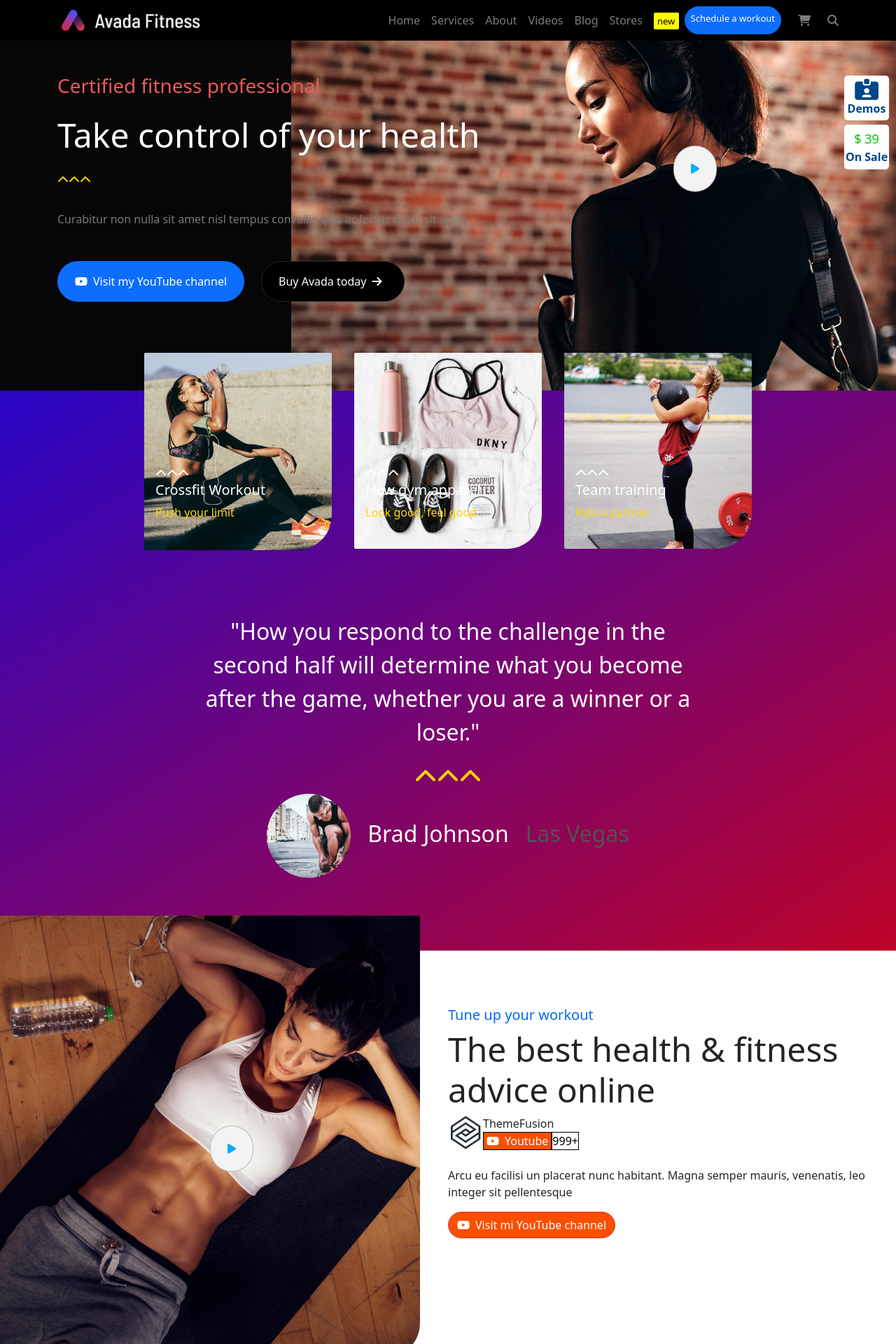
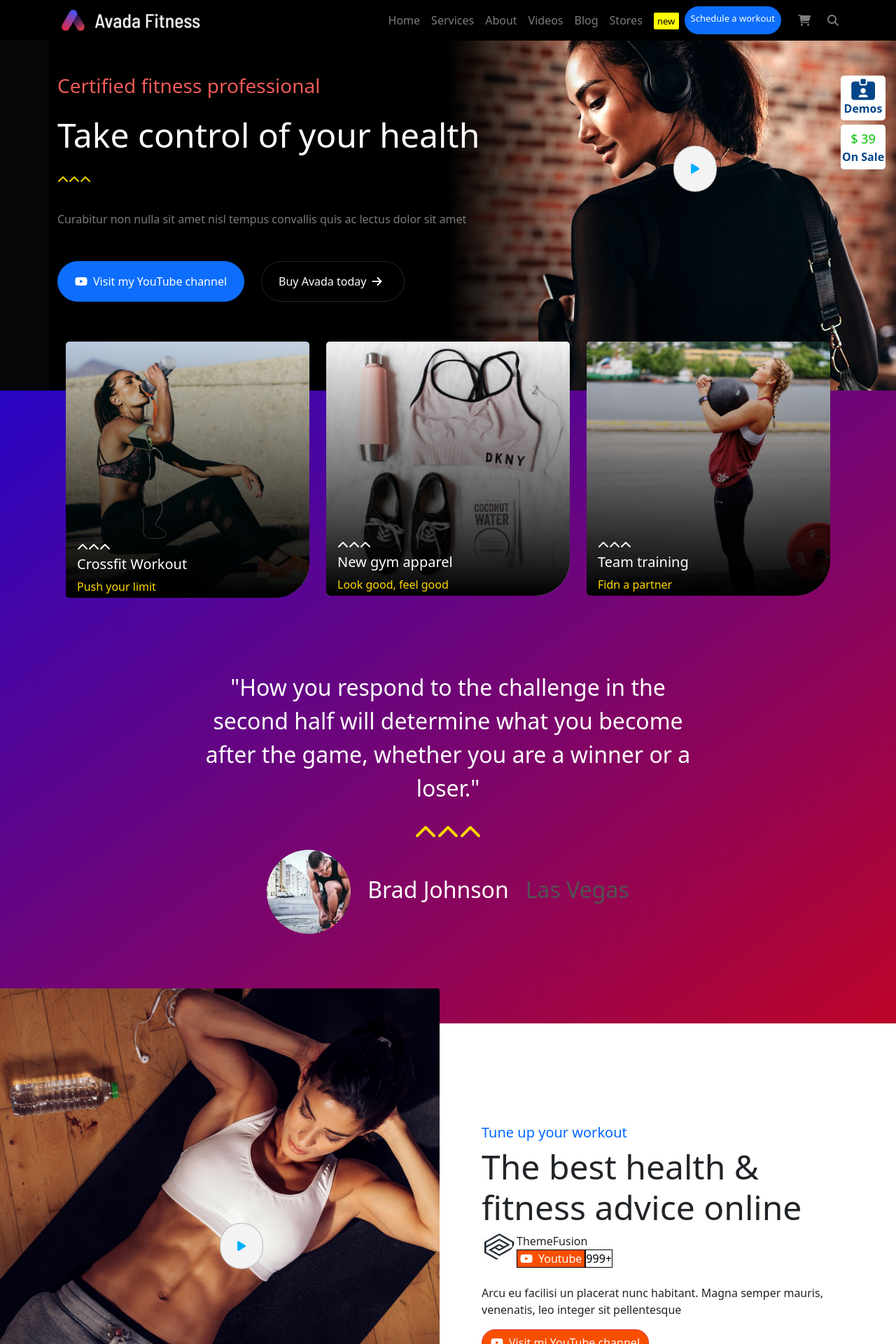
Before and after one commit to LucaBonifazio/proj-html-vuejs, a Vue app: page / in a window 1280 px wide. Shown: the top 1920 px of the page at 70% size. Built offline with nearby package versions, Linux system fonts and the light colour scheme.

Commit message:
Fix header and footer with props

```diff
--- a/src/App.vue
+++ b/src/App.vue
@@ -1,8 +1,10 @@
 <template>
-  <div>
-    <HeaderPage />
+  <div id="start_app">
+    <HeaderPage
+      :links="arrLinks"
+    />
     <MainPage />
-    <FooterPage />
+    <FooterPage :posts="arrPosts" />
   </div>
 </template>
 
@@ -17,6 +19,12 @@ export default {
     HeaderPage,
     MainPage,
     FooterPage,
+  },
+  data() {
+    return {
+      arrLinks: ['Home', 'Services', 'About', 'Videos', 'Blog', 'Stores'],
+      arrPosts: ['The best protein shake', 'Ultimate cardio workout', 'New juices avaible now', ' Tips to find training partners', '20 best healthy recipes'],
+    };
   },
 };
 </script>
--- a/src/components/FooterPage.vue
+++ b/src/components/FooterPage.vue
@@ -21,22 +21,11 @@
         <div class="col text-center">
           <h5>RECENT POSTS</h5>
           <ul>
-            <li><a href="#!"><i class="fa-solid fa-chevron-right" /> The best protein shake</a></li>
-            <li>
-              <a href="#!">
-                <i class="fa-solid fa-chevron-right">Ultimate cardio workout</i>
-              </a>
-            </li>
-            <li><a href="#!"><i class="fa-solid fa-chevron-right" /> New juices avaible now</a></li>
-            <li>
-              <a href="#!"><i class="fa-solid fa-chevron-right" />
-                Tips to find training partners
-              </a>
-            </li>
-            <li>
-              <a href="#!">
-                <i class="fa-solid fa-chevron-right" /> 20 best healthy recipes
-              </a>
+            <li
+              v-for="post in posts"
+              :key="post.i"
+            >
+              <a href="#!"><i class="fa-solid fa-chevron-right" />{{ post }}</a>
             </li>
           </ul>
         </div>
@@ -59,24 +48,26 @@
       style="color:lightgrey"
     >
       <!-- eslint-disable-next-line -->
-      <div><i class="fa-regular fa-copyright"></i> Copyright 2012 -2020|Avada theme by <strong style="color: white">ThemFusion</strong>|All rights reserved|Powere by <strong style="color: white">WordPress</strong></div>
+      <div class="p-4"><i class="fa-regular fa-copyright"></i> Copyright 2012 -2020|Avada theme by <strong style="color: white">ThemFusion</strong>|All rights reserved|Powere by <strong style="color: white">WordPress</strong></div>
     </div>
-    <!-- <a href="#start_app">
+    <!-- eslint-disable-next-line -->
+    <a href="#start_app">
       <i class="fa-solid fa-chevron-up icon_multiverse" />
-    </a> -->
+    </a>
   </footer>
 </template>
 
 <script>
 export default {
   name: 'FooterPage',
-
+  props: {
+    posts: Array,
+  },
 };
 </script>
 
 <style scoped lang="scss">
   .bg__black{
-    height: 400px;
     color: rgb(255, 255, 255);
     background-color: rgb(0, 0, 0);
   }
@@ -111,6 +102,7 @@ export default {
     right: 50px;
     padding: .6em 1em;
     border-radius: 2px;
+    color: rgb(255, 255, 255);
     background-color: rgb(56, 56, 56);
     &:hover {
       background-color: rgb(109, 109, 109);
--- a/src/components/HeaderPage.vue
+++ b/src/components/HeaderPage.vue
@@ -26,7 +26,7 @@
         >
           <ul class="navbar-nav ms-auto mb-2 mb-lg-0">
             <li
-              v-for="i in arrLink"
+              v-for="i in links"
               :key="i"
               class="nav-item"
             >
@@ -59,10 +59,8 @@
 <script>
 export default {
   name: 'HeaderPage',
-  data() {
-    return {
-      arrLink: ['Home', 'Services', 'About', 'Videos', 'Blog', 'Stores'],
-    };
+  props: {
+    links: Array,
   },
 };
 </script>
--- a/src/components/SectionPage1.vue
+++ b/src/components/SectionPage1.vue
@@ -3,8 +3,7 @@
     id="start_app"
     class="intro_sect"
   >
-    <div class="gradient_box">
-      <div class="container py-5">
+    <div class="container py-5 gradient_box">
       <h3>
         Certified fitness professional
       </h3>
@@ -31,7 +30,6 @@
       </div>
       <div>
         <strong>On Sale</strong>
-        </div>
       </div>
     </div>
   </section>
@@ -83,6 +81,14 @@ export default {
     right: 20%;
   }
 
+  .gradient_box{
+  height: 100%;
+  // eslint-disable-next-line
+  background-image: linear-gradient(to right, rgb(0, 0, 0),
+  rgb(0, 0, 0),rgb(0, 0, 0),rgb(0, 0, 0),rgba(255, 255, 255, 0),
+  rgba(255, 255, 255, 0),rgba(255, 255, 255, 0));
+}
+
   .sq_folder,
   .sq_sale{
     display: flex;
@@ -107,12 +113,12 @@ export default {
   .sq_folder {
     position: absolute;
     top: 50px;
-    right: 10px;
+    right: 15px;
   }
   .sq_sale {
     position: absolute;
     top: 120px;
-    right: 10px;
+    right: 15px;
     white-space: nowrap;
     .price_sale{
       color: rgb(0, 194, 0);
--- a/src/components/SectionPage2.vue
+++ b/src/components/SectionPage2.vue
@@ -9,7 +9,8 @@
               class="card-img"
               alt="photo"
             >
-            <div class="card-img-overlay">
+            <div class="card-img-overlay gradient_box">
+              <div class="container_img_text">
                 <i class="fa-solid fa-chevron-up" />
                 <i class="fa-solid fa-chevron-up" />
                 <i class="fa-solid fa-chevron-up" />
@@ -22,6 +23,7 @@
               </div>
             </div>
           </div>
+        </div>
         <div class="col">
           <div class="card text-bg-dark">
             <img
@@ -29,7 +31,8 @@
               class="card-img"
               alt="photo"
             >
-            <div class="card-img-overlay">
+            <div class="card-img-overlay gradient_box">
+              <div class="container_img_text">
                 <i class="fa-solid fa-chevron-up" />
                 <i class="fa-solid fa-chevron-up" />
                 <i class="fa-solid fa-chevron-up" />
@@ -42,6 +45,7 @@
               </div>
             </div>
           </div>
+        </div>
         <div class="col">
           <div class="card text-bg-dark">
             <img
@@ -49,7 +53,8 @@
               class="card-img"
               alt="photo"
             >
-            <div class="card-img-overlay">
+            <div class="card-img-overlay gradient_box">
+              <div class="container_img_text">
                 <i class="fa-solid fa-chevron-up" />
                 <i class="fa-solid fa-chevron-up" />
                 <i class="fa-solid fa-chevron-up" />
@@ -58,6 +63,7 @@
                 </h5>
                 <div class="card-text">
                   Fidn a partner
+                </div>
               </div>
             </div>
           </div>
@@ -94,28 +100,23 @@ export default {
   .choise_sect {
     position: relative;
     background-image: linear-gradient(to bottom right, #2805c4, #bc0428);
-    height: 800px;
-  }
-
- .col {
-    padding: 1em;
-    max-width: 300px;
-    height: 300px;
-    img{
-      border-radius: 2px 2px 50px 2px;;
-    }
+    padding-bottom: 8rem;
   }
 
   .card {
     background-color: rgba(255, 255, 255, 0)!important;
     border: none;
+    border-radius: 2px 2px 50px 2px;
+    overflow: hidden;
     &:hover {
-      transform: scale(1.2);
+      transform: scale(1.1);
+      transition: 1s;
     }
   }
 
-  .card-img-overlay {
-    padding-top: 10rem;
+  .container_img_text{
+    position: absolute;
+    bottom: 4px;
   }
 
   .card-text,
@@ -126,7 +127,7 @@ export default {
   .motivational_text {
     font-size: 2rem;
     max-width: 750px;
-    padding-top: 20rem;
+    padding-top: 25rem;
   }
 
   .card_box {
@@ -146,6 +147,7 @@ export default {
     &:hover {
       cursor: pointer;
       transform: scale(1.2);
+      transition: 1s;
       span {
         color: gold;
       }
--- a/src/components/SectionPage3.vue
+++ b/src/components/SectionPage3.vue
@@ -1,7 +1,7 @@
 <template>
   <section class="playlist_video">
-    <div class="image_container">
-      <div class="image_box">
+    <div class="row row-cols-sm-1 row-cols-md-2 image_container">
+      <div class="col image_box">
         <img
           class="img-fluid"
           src="@/assets/img/service15-2x.jpg"
@@ -9,7 +9,7 @@
         >
         <i class="fa-solid fa-play" />
       </div>
-      <div class="text_box">
+      <div class="col text_box">
         <h5>Tune up your workout</h5>
         <h1>The best health & fitness advice online</h1>
         <div class="logo_box d-flex">
@@ -103,14 +103,9 @@ a {
   text-decoration: none;
   color: #000000;
 }
-.image_container{
+.image_box {
   position: relative;
-}
-.image_box {
-  position: absolute;
-  top: -50px;
-  width:600px;
-  height:600px;
+  margin-top: -50px;
   img {
     border-radius: 2px 2px 50px 2px;
   }
@@ -121,7 +116,7 @@ a {
   flex-direction: column;
   justify-content: center;
   padding-top: 5rem;
-  margin-left: 50%;
+  padding: 3rem;
   h5 {
     color: rgb(0, 102, 255);
   }
@@ -149,6 +144,8 @@ a {
   }
   &:hover {
     cursor: pointer;
+    transform: scale(1.1);
+    transition: 1s;
   }
 }
 
@@ -160,7 +157,7 @@ a {
 }
 
 .playlist_ft{
-  margin-top: 18rem;
+  margin-top: 5rem;
 }
 
 .text_img {
@@ -173,6 +170,7 @@ a {
     padding-bottom: .5em;
     &:hover {
       transform: scale(1.1);
+      transition: 1s;
     }
 }
 
--- a/src/components/SectionPage4.vue
+++ b/src/components/SectionPage4.vue
@@ -1,7 +1,6 @@
 <template>
   <section class="trainer_sect">
-    <div class="gradient_box">
-      <div class="container pt-5">
+    <div class="container gradient_box pt-5">
       <h3>
         Join our mailing today
       </h3>
@@ -40,7 +39,7 @@
               <h5>Team training</h5>
               <h6>Find a partner</h6>
               <!-- eslint-disable-next-line -->
-                <p>Lorem ipsum dolor, sit amet consectetur adipisicing elit. Aliquid, hic fugiat? Totam, facere! Nisi magni, necessitatibus ratione rem ullam voluptate saepe.</p>
+                <p>Lorem ipsum dolor, sit amet consectetur adipisicing elit. Aliquid, hic fugiat? Totam, facere!</p>
               <a href="#!">Find a partner <i class="fa-solid fa-chevron-right" /></a>
             </div>
           </div>
@@ -54,7 +53,7 @@
               <h5>Crossfit workout</h5>
               <h6>Push your limits</h6>
               <!-- eslint-disable-next-line -->
-                <p>Lorem ipsum dolor, sit amet consectetur adipisicing elit. Aliquid, hic fugiat? Totam, facere! Nisi magni, necessitatibus ratione rem ullam voluptate saepe.</p>
+                <p>Lorem ipsum dolor, sit amet consectetur adipisicing elit. Aliquid, hic fugiat? Totam, facere!</p>
               <a href="#!">Learn about Corssfit <i class="fa-solid fa-chevron-right" /></a>
             </div>
           </div>
@@ -68,9 +67,8 @@
               <h5>Weight loss plan</h5>
               <h6>Shed those pounds</h6>
               <!-- eslint-disable-next-line -->
-                <p>Lorem ipsum dolor, sit amet consectetur adipisicing elit. Aliquid, hic fugiat? Totam, facere! Nisi magni, necessitatibus ratione rem ullam voluptate saepe.</p>
+                <p>Lorem ipsum dolor, sit amet consectetur adipisicing elit. Aliquid, hic fugiat? Totam, facere!</p>
               <a href="#!">Schedule a workout <i class="fa-solid fa-chevron-right" /></a>
-              </div>
             </div>
           </div>
         </div>
@@ -90,6 +88,9 @@ export default {
     background-image: url('@/assets/img/banner1-2x.jpg');
     background-size: contain;
     background-repeat: no-repeat;
+    .container{
+      height: 500px;
+    }
   }
 
   h3 {
@@ -136,6 +137,7 @@ export default {
     padding: 1rem;
     &:hover {
       transform: scale(1.1);
+      transition: 1s;
     }
     a {
       text-decoration: none;
--- a/src/components/SectionPage6.vue
+++ b/src/components/SectionPage6.vue
@@ -32,8 +32,6 @@ export default {
 }
 
 .container{
-  margin: 0 auto;
-  width: 100%;
   max-width: 900px;
   padding: 7rem;
 }
--- a/src/components/SectionPage7.vue
+++ b/src/components/SectionPage7.vue
@@ -97,10 +97,6 @@ a {
 }
 
 .col {
-  .col img {
-    width: 200px;
-    padding-bottom: .5em;
-  }
   &:hover {
     cursor: pointer;
     transform: scale(1.1);
--- a/src/components/SectionPage8.vue
+++ b/src/components/SectionPage8.vue
@@ -29,9 +29,6 @@ export default {
 }
 
 .container{
-  margin: 0 auto;
-  width: 100%;
-  max-width: 900px;
   padding: 11rem;
 }
 
```
Lines whose indentation alone changed are shown as unchanged.
